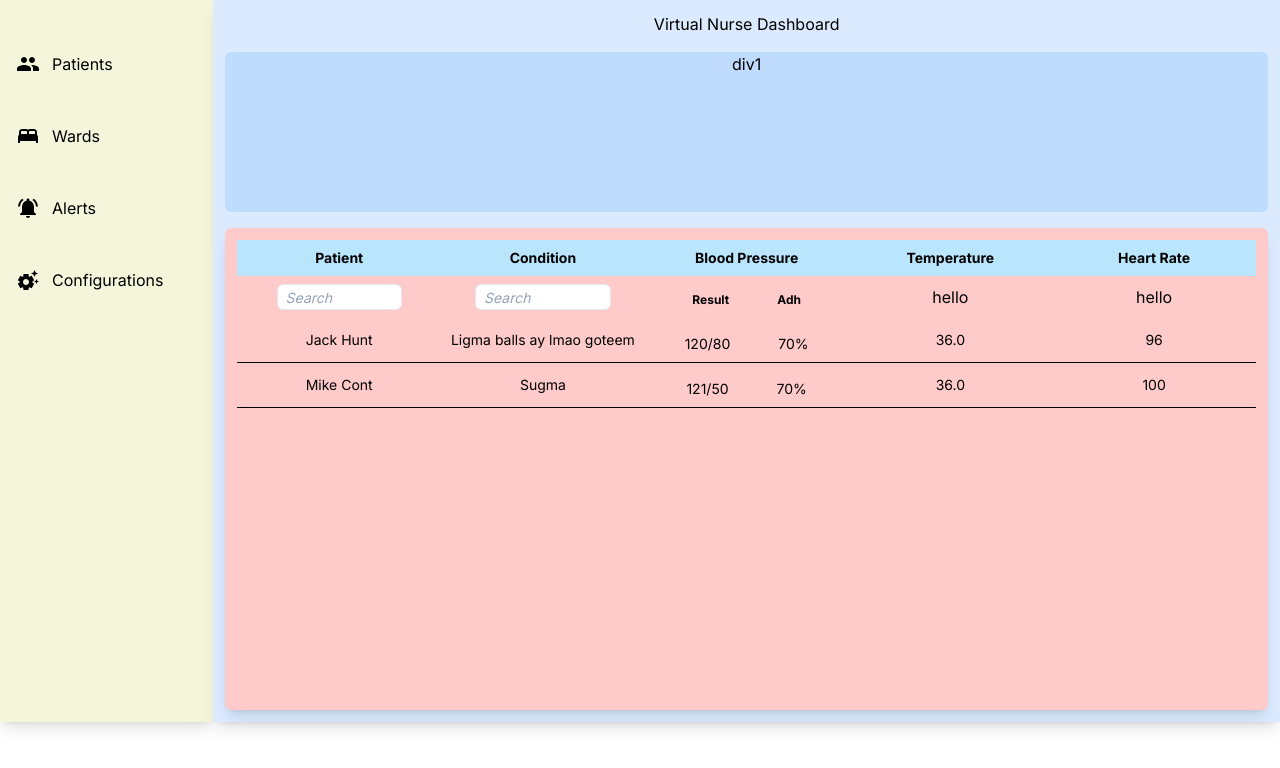
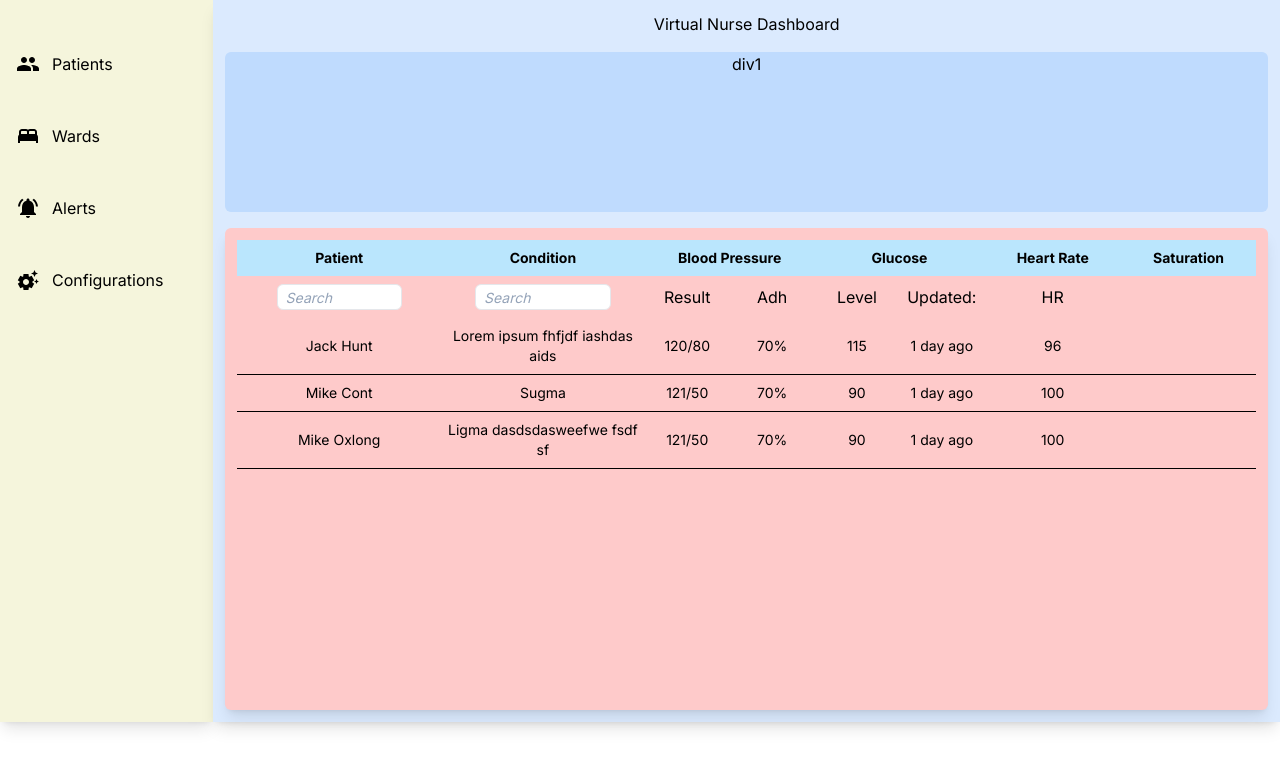
Before and after one commit to AHVirtualNursing/virtual-nursing-dashboard, a Next.js app: page /dashboard in a window 1280 px wide. Shown: the top 768 px of the page. Built offline with nearby package versions, Linux system fonts and the light colour scheme.

Commit message:
style: resize table columns

```diff
--- a/src/components/patients.tsx
+++ b/src/components/patients.tsx
@@ -4,10 +4,10 @@ export default function Patients() {
   const patientData = [
     {
       name: "Jack Hunt",
-      condition: "Ligma balls ay lmao goteem",
+      condition: "Lorem ipsum fhfjdf  iashdas  aids",
       bp: "120/80",
       adh: "70%",
-      temp: "36.0",
+      glucose: "115",
       hr: "96",
     },
     {
@@ -15,7 +15,15 @@ export default function Patients() {
       condition: "Sugma",
       bp: "121/50",
       adh: "70%",
-      temp: "36.0",
+      glucose: "90",
+      hr: "100",
+    },
+    {
+      name: "Mike Oxlong",
+      condition: "Ligma dasdsdasweefwe fsdf sf",
+      bp: "121/50",
+      adh: "70%",
+      glucose: "90",
       hr: "100",
     },
   ];
@@ -30,14 +38,15 @@ export default function Patients() {
   );
 
   return (
-    <table className="table-fixed w-full border-collapse">
+    <table className="table-auto w-full border-collapse">
       <thead className="text-sm bg-sky-200">
         <tr>
           <th className="p-2">Patient</th>
           <th>Condition</th>
-          <th>Blood Pressure</th>
-          <th>Temperature</th>
+          <th colSpan={2}>Blood Pressure</th>
+          <th colSpan={2}>Glucose</th>
           <th>Heart Rate</th>
+          <th>Saturation</th>
         </tr>
       </thead>
       <tbody>
@@ -48,22 +57,20 @@ export default function Patients() {
           <td>
             <TableSearchbar />
           </td>
-          <td className="flex justify-center gap-12 pt-4">
-            <td className="text-xs font-bold">Result</td>
-            <td className="text-xs font-bold">Adh</td>
-          </td>
-          <td>hello</td>
-          <td>hello</td>
+          <td>Result</td>
+          <td>Adh</td>
+          <td>Level</td>
+          <td>Updated:</td>
+          <td>HR</td>
         </tr>
         {patientData.map((pd) => (
           <tr className="border-b border-black">
-            <td className="text-sm py-2">{pd.name}</td>
-            <td className="text-sm py-2">{pd.condition}</td>
-            <td className="flex justify-center gap-12 pt-2">
-              <td className="text-sm py-2">{pd.bp}</td>
-              <td className="text-sm py-2">{pd.adh}</td>
-            </td>
-            <td className="text-sm py-2">{pd.temp}</td>
+            <td className="text-sm py-2 w-1/5">{pd.name}</td>
+            <td className="text-sm py-2 w-1/5">{pd.condition}</td>
+            <td className="text-sm py-2 w-1/12">{pd.bp}</td>
+            <td className="text-sm py-2 w-1/12">{pd.adh}</td>
+            <td className="text-sm py-2 w-1/12">{pd.glucose}</td>
+            <td className="text-sm py-2 w-1/12">1 day ago</td>
             <td className="text-sm py-2">{pd.hr}</td>
           </tr>
         ))}
```
